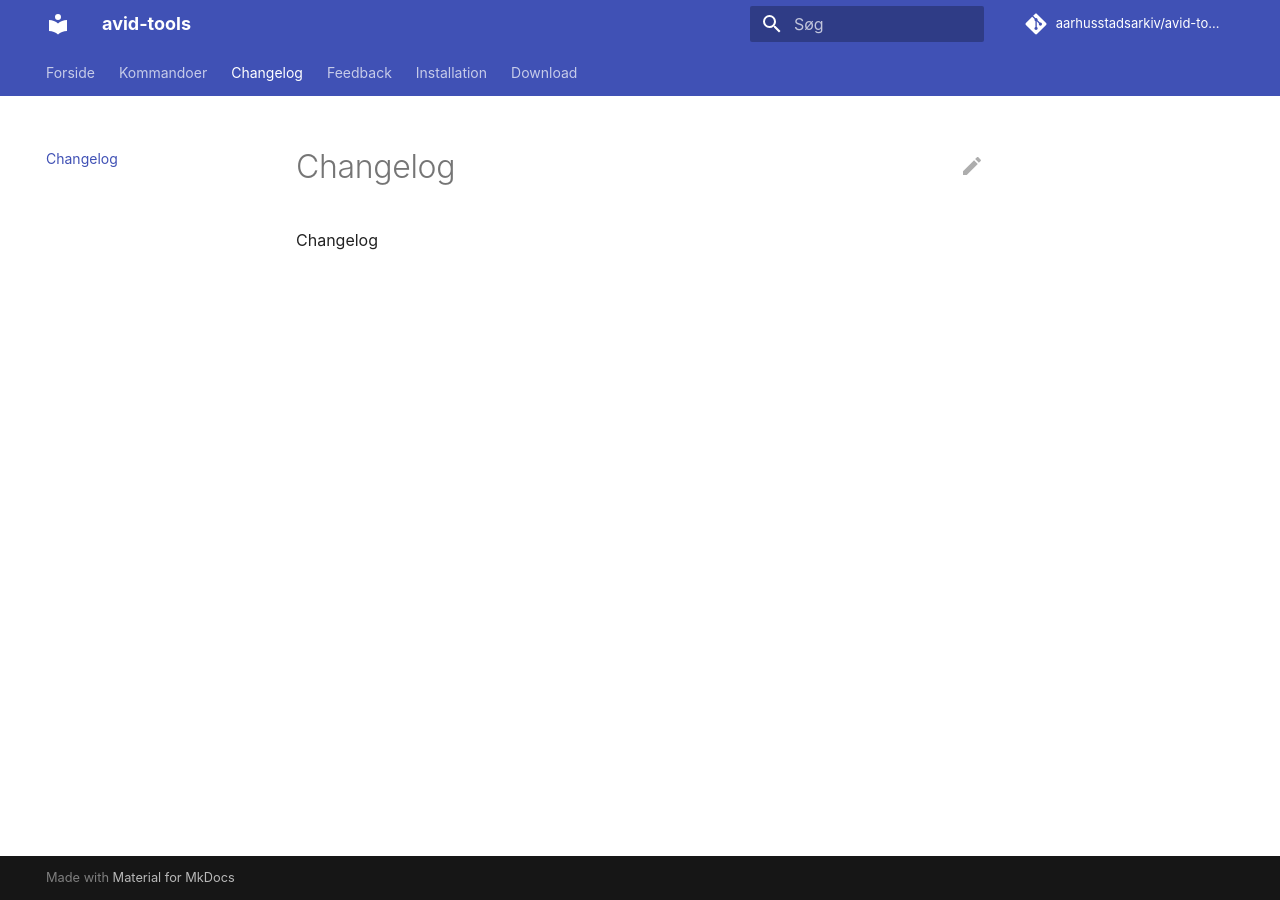
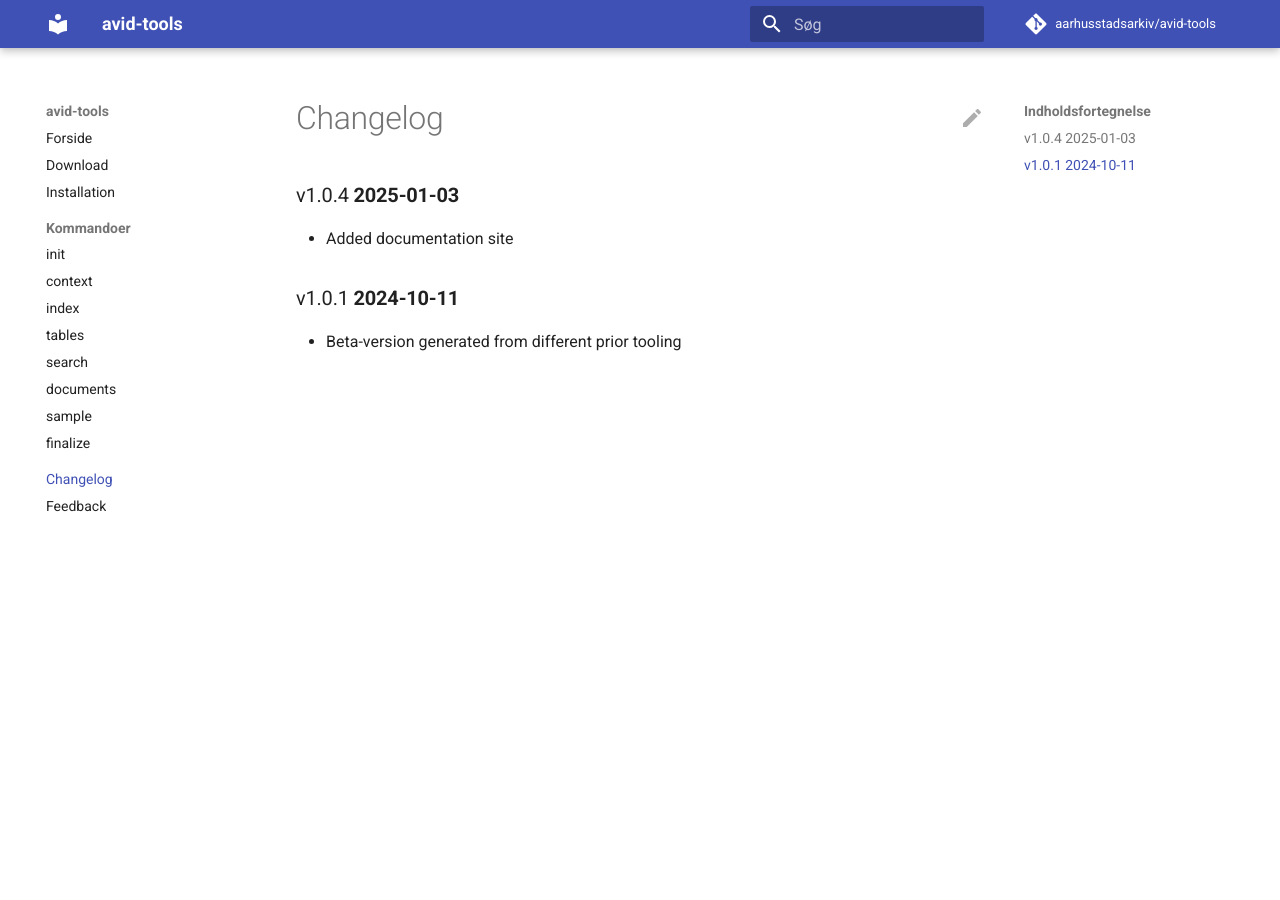
Before and after one commit to aarhusstadsarkiv/avid-tools, an MkDocs documentation site: the page built from docs/changelog.md, in a window 1280 px wide. Built offline with MkDocs 1.6.1 and Material for MkDocs 9.7.7, drawn with Linux system fonts in a browser that asks for light colours; comment, search, counter and statistics services are not loaded.

Commit message:
Change navigation style

```diff
--- a/docs/changelog.md
+++ b/docs/changelog.md
@@ -2,4 +2,8 @@
 title: Changelog
 ---
 
-Changelog
+### v1.0.4 **2025-01-03**
+- Added documentation site
+
+### v1.0.1 **2024-10-11**
+- Beta-version generated from different prior tooling
--- a/docs/theme.css
+++ b/docs/theme.css
@@ -0,0 +1,4 @@
+.md-footer,
+.md-dialog {
+    display: none;
+}
--- a/mkdocs.yml
+++ b/mkdocs.yml
@@ -4,35 +4,35 @@ repo_url: https://github.com/aarhusstadsarkiv/avid-tools
 repo_name: aarhusstadsarkiv/avid-tools
 edit_uri: edit/master/docs/
 site_author: Claus Juhl Knudsen
-site_description: >-
-  Documentation for avid-tools.
+site_description: Documentation for avid-tools.
 
 nav:
   - index.md
+  - Download: download.md
+  - Installation: installation.md
   - Kommandoer:
     # - kommandoer: commands/index.md
+    - init: commands/init.md
     - context: commands/context.md
-    - documents: commands/documents.md
-    - finalize: commands/finalize.md
     - index: commands/index_.md
-    - init: commands/init.md
-    - sample: commands/sample.md
     - tables: commands/tables.md
     - search: commands/search.md
+    - documents: commands/documents.md
+    - sample: commands/sample.md
+    - finalize: commands/finalize.md
   - Changelog: changelog.md
   - Feedback: feedback.md
-  - Installation: installation.md
-  - Download: download.md
 
 extra_css:
   - theme.css
+
 theme:
-  name: material
   palette:
-    scheme: default
+    # scheme: default
     primary: indigo
     accent: blue gray
-  font: false
+  # font: false
+  name: material
   language: da
   icon:
     edit: material/pencil
@@ -41,12 +41,13 @@ theme:
     - content.action.edit
     # https://squidfunk.github.io/mkdocs-material/setup/setting-up-navigation/
     - navigation.instant
-    - navigation.tabs
+    # - navigation.tabs
     - navigation.sections
     - navigation.top
     - navigation.tracking
     - navigation.indexes
     - navigation.path
+    - toc.follow
     - content.code.copy
 plugins:
   # https://squidfunk.github.io/mkdocs-material/reference/variables/#macros
```
